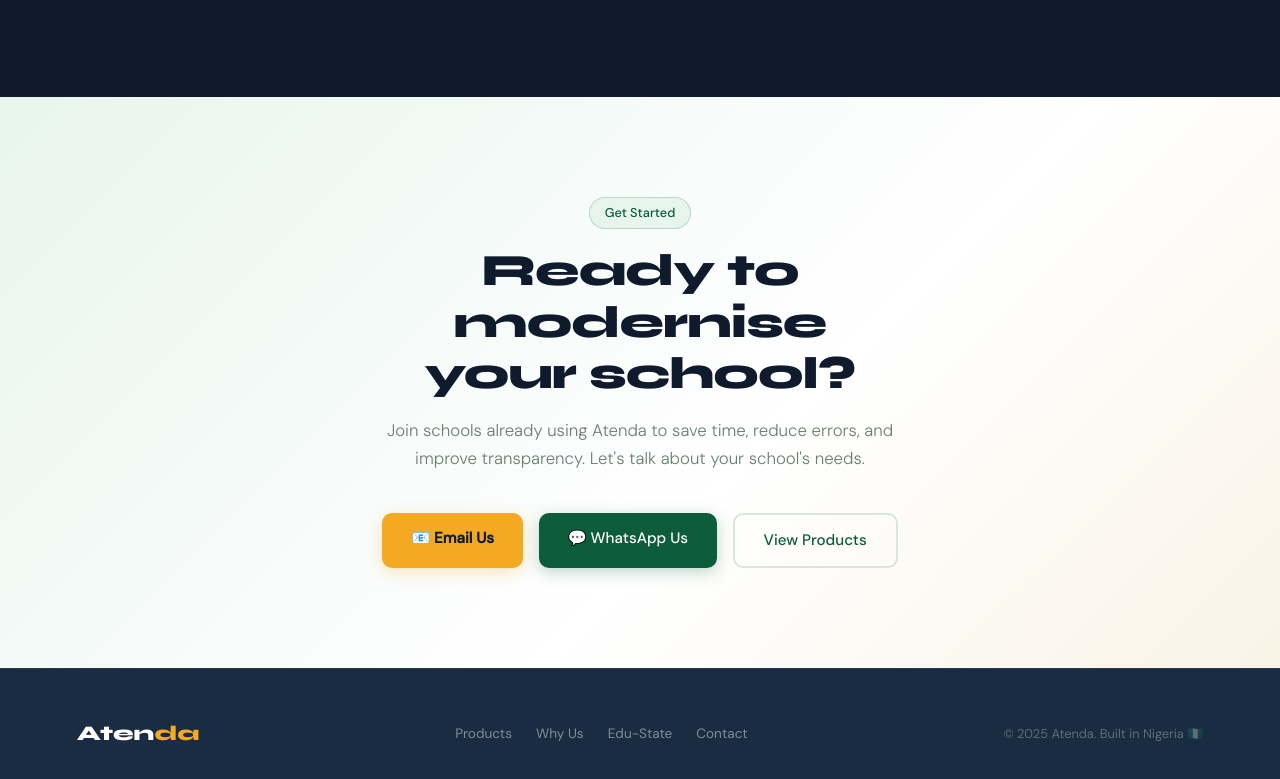
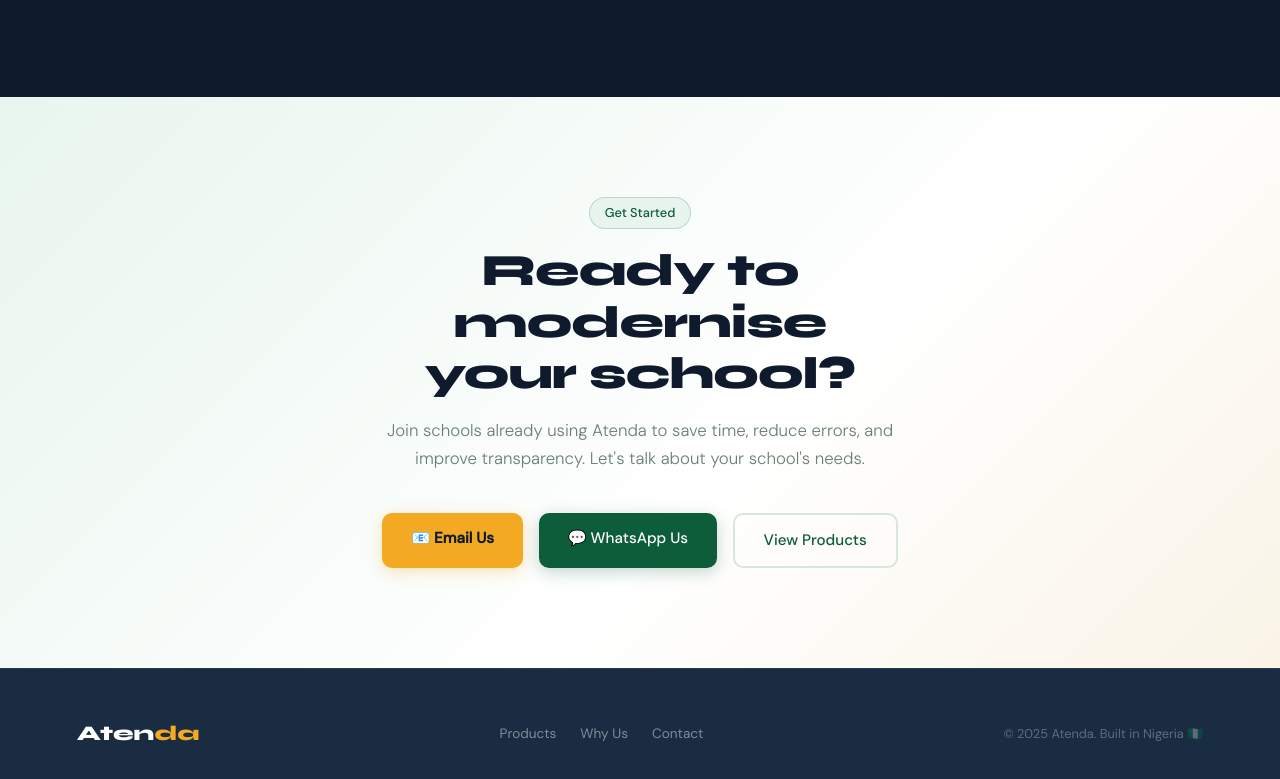
Before and after one commit to ibnAbuMahdi/atenda, a plain HTML site: page index.html in a window 1280 px wide. Shown: the part 2975-3754 px from the top of the page. Drawn offline with Linux system fonts and the light colour scheme.

Commit message:
Update index.html

```diff
--- a/index.html
+++ b/index.html
@@ -451,7 +451,6 @@
   <div class="footer-links">
     <a href="#products">Products</a>
     <a href="#why">Why Us</a>
-    <a href="https://edu-state.vercel.app" target="_blank">Edu-State</a>
     <a href="#contact">Contact</a>
   </div>
   <div class="footer-copy">© 2025 Atenda. Built in Nigeria 🇳🇬</div>
```
